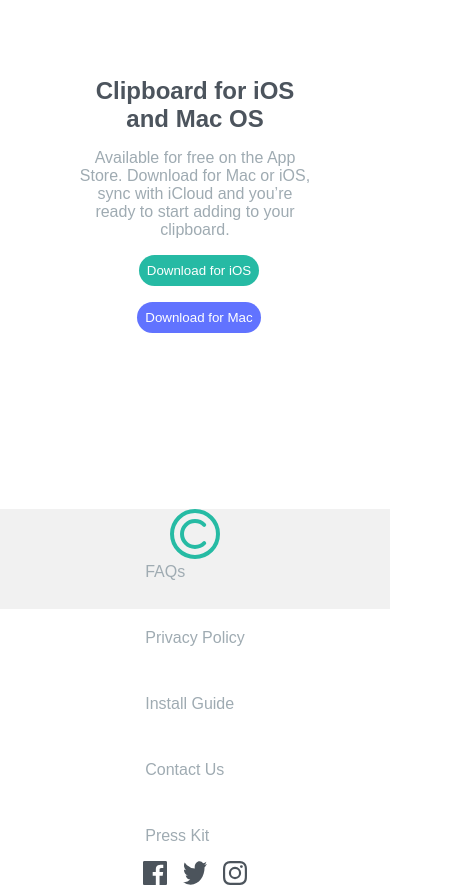
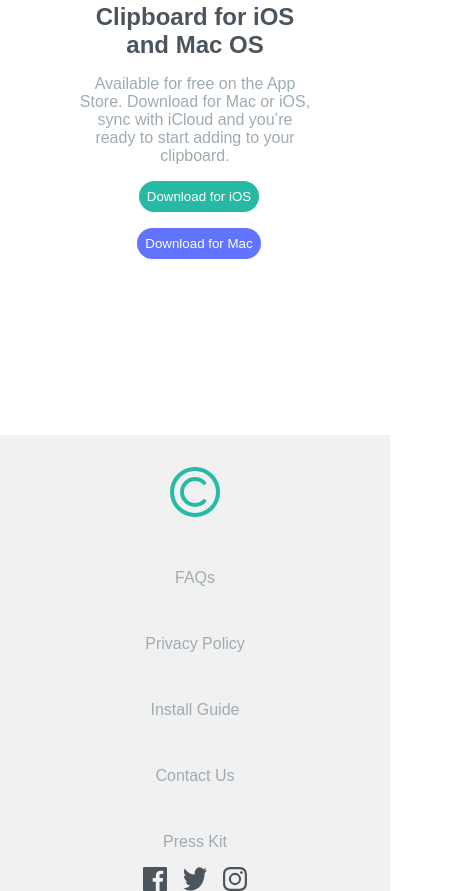
Before and after one commit to Sameermd16/clipboard-landing-page-master, a plain HTML site: page index.html in a window 390 px wide. Shown: the part 2691-3582 px from the top of the page, 470 px wide, since content can reach past the window. Drawn offline with Linux system fonts and the light colour scheme; a web font is replaced by a local one.

Commit message:
device responsiveness

```diff
--- a/style.css
+++ b/style.css
@@ -166,8 +166,9 @@
   .fifth-container{
     flex-direction: column;
     gap: 2rem;
-    width: 100%;
+    /* width: 100%; */
     justify-content: center;
+    align-items: center;
   }
   .fifth-container img{
     width: 30%;
@@ -186,9 +187,19 @@
   .footer{
     flex-direction: column;
     margin-top: 10rem;
+    /* background: none; */
+    height: 50%;
+    /* background-color: rgba(255, 255, 255, 0.206); */
   }
   .faq{
     display: flex;
     flex-direction: column;
+    align-items: center;
+    margin-top: 2rem;
+  }
+  .logo-small{
+    margin-bottom: 1rem;
+    /* padding: 1rem; */
+    margin-top: 2rem;
   }
 }
```
